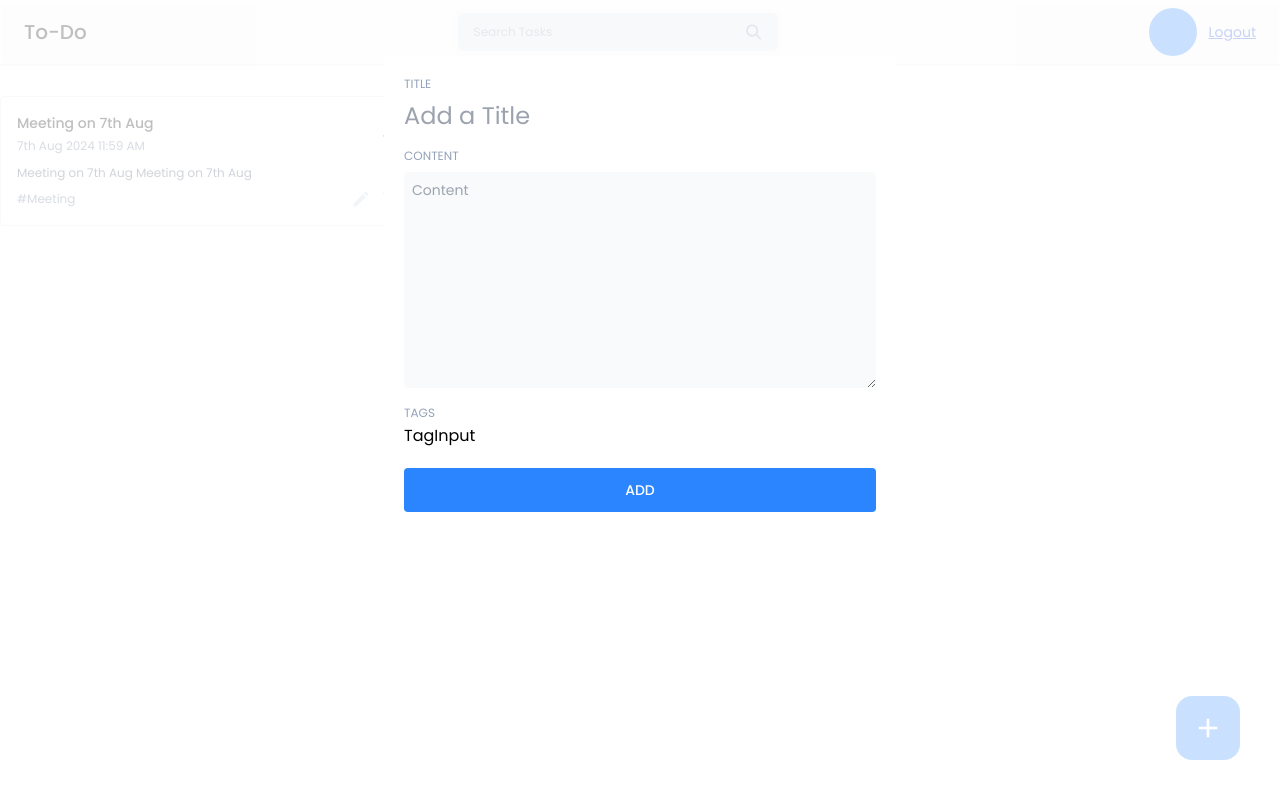
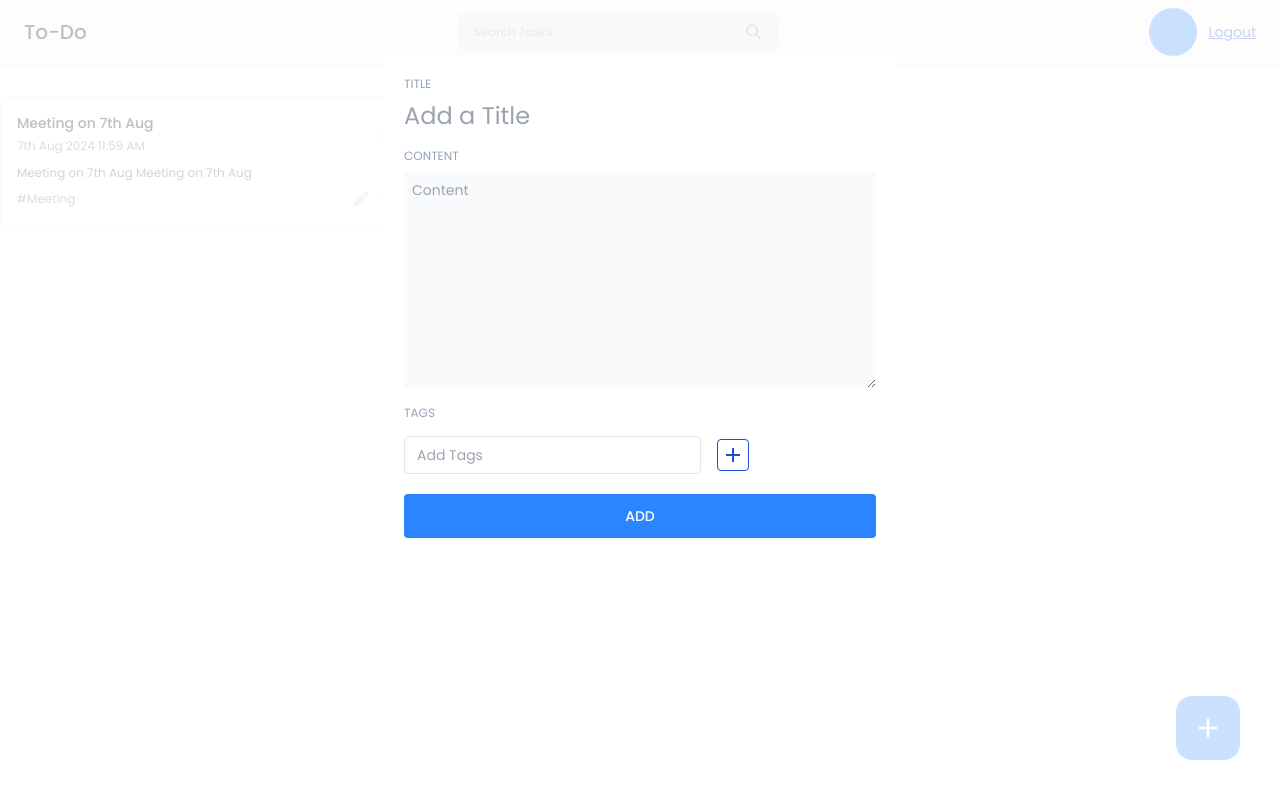
Before and after one commit to thearfa99/TrackStream, a React (Vite) app in the folder client/: page /dashboard in a window 1280 px wide. Both pictures are taken after a click on the button 1208 px from the left and 728 px from the top of the page. Built offline with nearby package versions, Linux system fonts and the light colour scheme; no server answers.

Commit message:
Update taginput.jsx

```diff
--- a/client/src/components/input/taginput.jsx
+++ b/client/src/components/input/taginput.jsx
@@ -1,9 +1,40 @@
-import React from 'react'
+import React, { useState } from 'react'
+import { MdAdd } from 'react-icons/md'
 
 const taginput = () => {
+    const [inputValue, setInputValue] = useState("");
+
+    const handleInputChange =(e) => {
+        setInputValue(e.target.value);
+    };
+
+    const addNewTag = () => {
+        if (inputValue.trim() !=="") {
+            setTags([...tags, inputValue.trim()]);
+            setInputValue("");
+        }
+    }
+
+    const handleKeyDown = (e) => {
+        if (e.key === "Enter") {
+            addNewTag();
+        }
+    }
   return (
     <div>
-      TagInput
+        <div className='flex items-center gap-4 mt-3'>
+            <input
+            type="text"
+            className='text-sm bg-transparent border px-3 py-2 rounded outline-none'
+            placeholder='Add Tags'
+            onChange={handleInputChange}
+            onKeyDown={handleKeyDown}
+            />
+
+            <button className='w-8 h-8 flex items-center justify-center rounded border border-blue-700 hover:bg-blue-700'>
+                <MdAdd className='text-2xl text-blue-700 hover:text-white'/>
+            </button>
+        </div>
     </div>
   )
 }
```
